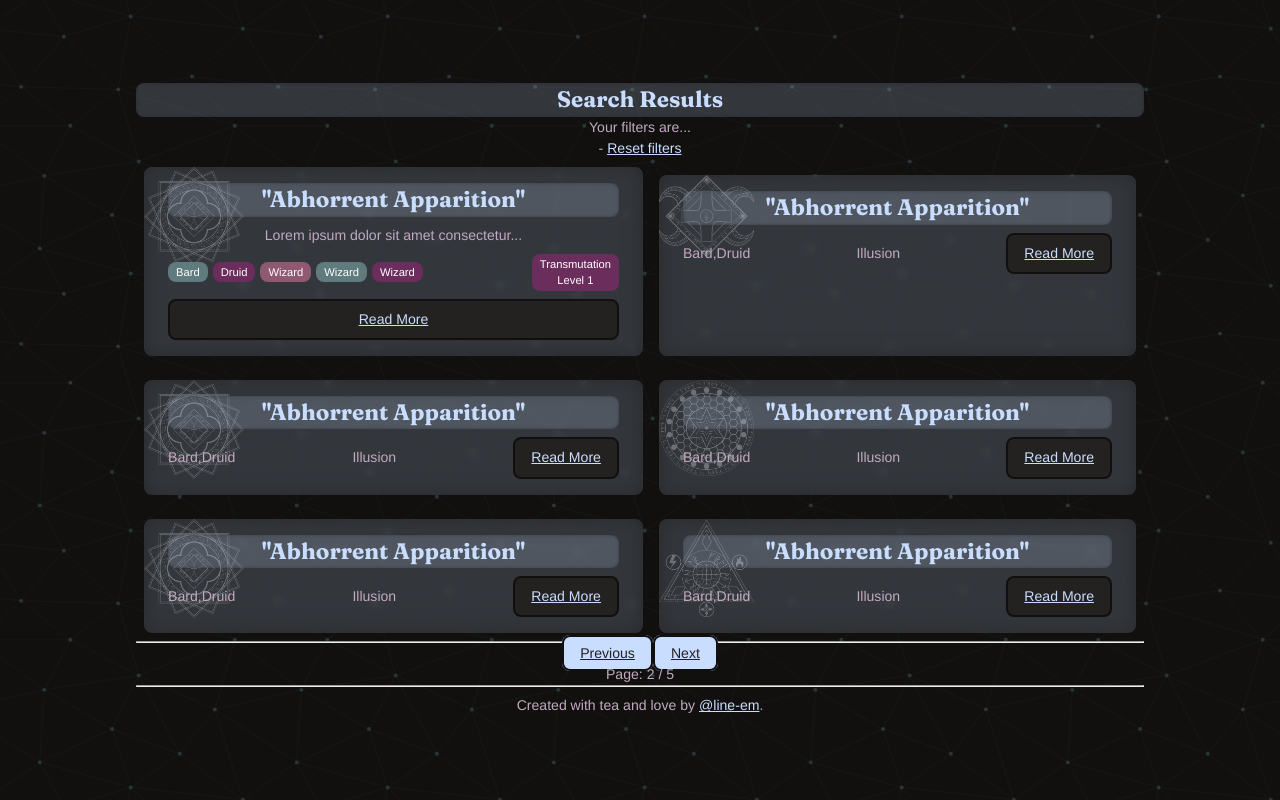
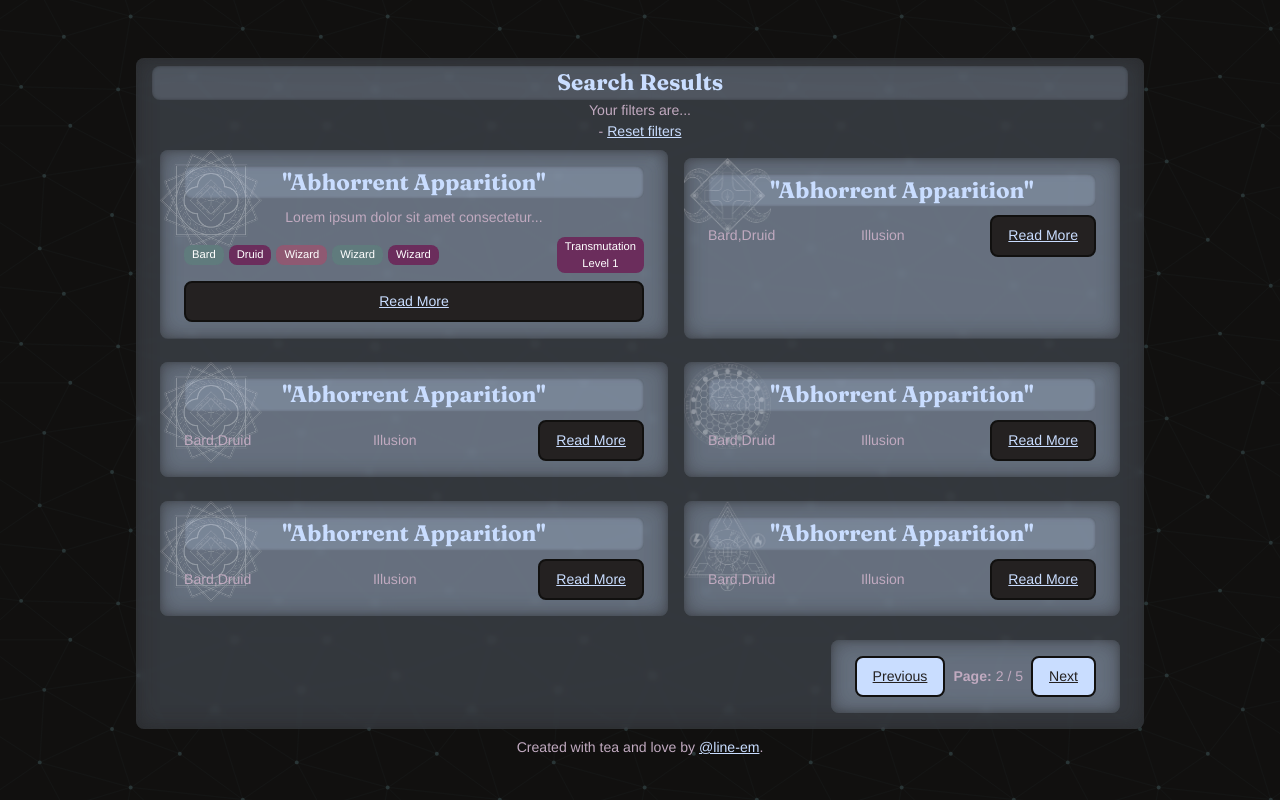
Before and after one commit to line-em/dnd-spellbook, a React (Vite) app: page /#/searchresults in a window 1280 px wide. Built offline with nearby package versions, Linux system fonts and the light colour scheme; a web font is replaced by a local one.

Commit message:
search design

```diff
--- a/src/pages/SearchResultsMain.jsx
+++ b/src/pages/SearchResultsMain.jsx
@@ -1,25 +1,25 @@
 import Heading from "../styled-components/Heading.jsx";
-import { SearchGrid, WhiteSectionBackdropLeft } from "../styled-components/SearchUtils.jsx";
-import { WhiteSection } from "../styled-components/FlexStyles";
+import {
+	ClassInfo,
+	SearchGrid,
+	SearchWrapper,
+	WhiteSectionBackdropLeft
+} from "../styled-components/SearchUtils.jsx";
+import { WhiteNavigation, WhiteSection } from "../styled-components/FlexStyles";
 import { StyledButton, StyledLinkButton } from "../styled-components/StyledButton.jsx";
 import { Pill, PillBox } from "../styled-components/Pills.jsx";
 
 const SearchResultsMain = (props) => {
 	return (
-		<div style={{ width: "100%" }}>
+		<SearchWrapper>
 			<Heading type="4">Search Results</Heading>
 			<p>Your filters are...</p> - <a href="">Reset filters</a>
-			<div
-				style={{
-					display: "grid",
-					gridTemplateColumns: "repeat(auto-fit, minmax(400px,auto))"
-				}}
-			>
+			<SearchGrid>
 				<WhiteSection>
 					<WhiteSectionBackdropLeft school="Abjuration2"></WhiteSectionBackdropLeft>
 					<Heading type="4">"Abhorrent Apparition"</Heading>
 					<p>Lorem ipsum dolor sit amet consectetur...</p>
-					<SearchGrid>
+					<ClassInfo>
 						<PillBox>
 							<Pill>Bard</Pill>
 							<Pill>Druid</Pill>
@@ -30,61 +30,63 @@ const SearchResultsMain = (props) => {
 						<Pill>
 							Transmutation <br /> Level 1
 						</Pill>
-					</SearchGrid>
+					</ClassInfo>
 					<StyledLinkButton>Read More</StyledLinkButton>
 				</WhiteSection>
 				<WhiteSection>
 					<WhiteSectionBackdropLeft school="Necromancy"></WhiteSectionBackdropLeft>
 					<Heading type="4">"Abhorrent Apparition"</Heading>
-					<SearchGrid>
+					<ClassInfo>
 						<div>Bard,Druid</div>
 						<div>Illusion</div>
 						<StyledLinkButton>Read More</StyledLinkButton>
-					</SearchGrid>
+					</ClassInfo>
 				</WhiteSection>
 				<WhiteSection>
 					<WhiteSectionBackdropLeft school="Illusion"></WhiteSectionBackdropLeft>
 					<Heading type="4">"Abhorrent Apparition"</Heading>
-					<SearchGrid>
+					<ClassInfo>
 						<div>Bard,Druid</div>
 						<div>Illusion</div>
 						<StyledLinkButton>Read More</StyledLinkButton>
-					</SearchGrid>
+					</ClassInfo>
 				</WhiteSection>
 				<WhiteSection>
 					<WhiteSectionBackdropLeft school="Transmutation"></WhiteSectionBackdropLeft>
 					<Heading type="4">"Abhorrent Apparition"</Heading>
-					<SearchGrid>
+					<ClassInfo>
 						<div>Bard,Druid</div>
 						<div>Illusion</div>
 						<StyledLinkButton>Read More</StyledLinkButton>
-					</SearchGrid>
+					</ClassInfo>
 				</WhiteSection>
 				<WhiteSection>
 					<WhiteSectionBackdropLeft school="Enchantment"></WhiteSectionBackdropLeft>
 					<Heading type="4">"Abhorrent Apparition"</Heading>
-					<SearchGrid>
+					<ClassInfo>
 						<div>Bard,Druid</div>
 						<div>Illusion</div>
 						<StyledLinkButton>Read More</StyledLinkButton>
-					</SearchGrid>
+					</ClassInfo>
 				</WhiteSection>
 				<WhiteSection>
 					<WhiteSectionBackdropLeft school="Evocation"></WhiteSectionBackdropLeft>
 					<Heading type="4">"Abhorrent Apparition"</Heading>
-					<SearchGrid>
+					<ClassInfo>
 						<div>Bard,Druid</div>
 						<div>Illusion</div>
 						<StyledLinkButton>Read More</StyledLinkButton>
-					</SearchGrid>
+					</ClassInfo>
 				</WhiteSection>
-			</div>
-			<hr />
-			<StyledButton>Previous</StyledButton>
-			<StyledButton>Next</StyledButton>
-			<p>Page: 2 / 5</p>
-			<hr />
-		</div>
+			</SearchGrid>
+			<WhiteNavigation>
+				<StyledButton>Previous</StyledButton>
+				<p>
+					<strong>Page:</strong> 2 / 5
+				</p>
+				<StyledButton>Next</StyledButton>
+			</WhiteNavigation>
+		</SearchWrapper>
 	);
 };
 
--- a/src/styled-components/FlexStyles.jsx
+++ b/src/styled-components/FlexStyles.jsx
@@ -42,6 +42,15 @@ export const WhiteSection = styled(FlexColumnWrapper)`
 	}
 `;
 
+export const WhiteNavigation = styled(WhiteSection)`
+	align-items: center;
+	justify-content: flex-end;
+	flex-direction: row;
+	width: fit-content;
+	margin-left: auto;
+	margin-top: var(--s);
+`;
+
 export const SpellbookPage = styled(WhiteSection)`
 	width: 65ch;
 	@media screen and (max-width: 700px) {
--- a/src/styled-components/SearchUtils.jsx
+++ b/src/styled-components/SearchUtils.jsx
@@ -5,7 +5,30 @@ import Evocation from "../assets/schools/Evocation.png";
 import Transmutation from "../assets/schools/Transmutation.png";
 import Illusion from "../assets/schools/Illusion.png";
 
-export const SearchGrid = styled.article`
+export const SearchWrapper = styled.main`
+	width: 100%;
+	margin-top: var(--s);
+
+	@media screen and (min-width: 750px) {
+		background-color: var(--transparent-white);
+		padding: var(--xs) var(--s);
+		border-radius: 8px;
+		backdrop-filter: blur(3px);
+		box-shadow: inset 0 0 20px #201f1f80;
+		position: relative;
+	}
+`;
+
+export const SearchGrid = styled.section`
+	display: grid;
+	grid-template-columns: repeat(auto-fit, minmax(350px, auto));
+
+	@media screen and (max-width: 420px) {
+		grid-template-columns: 1fr;
+	}
+`;
+
+export const ClassInfo = styled.article`
 	display: flex;
 	gap: var(--xxs) var(--s);
 	place-items: center;
```
